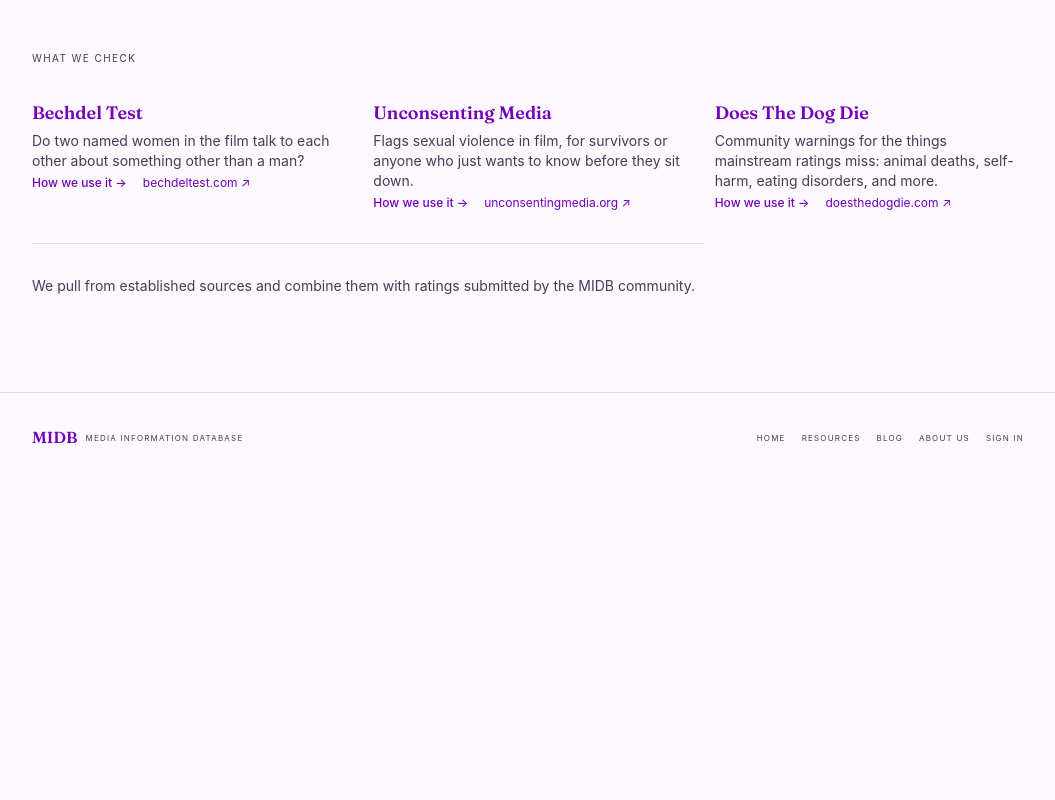
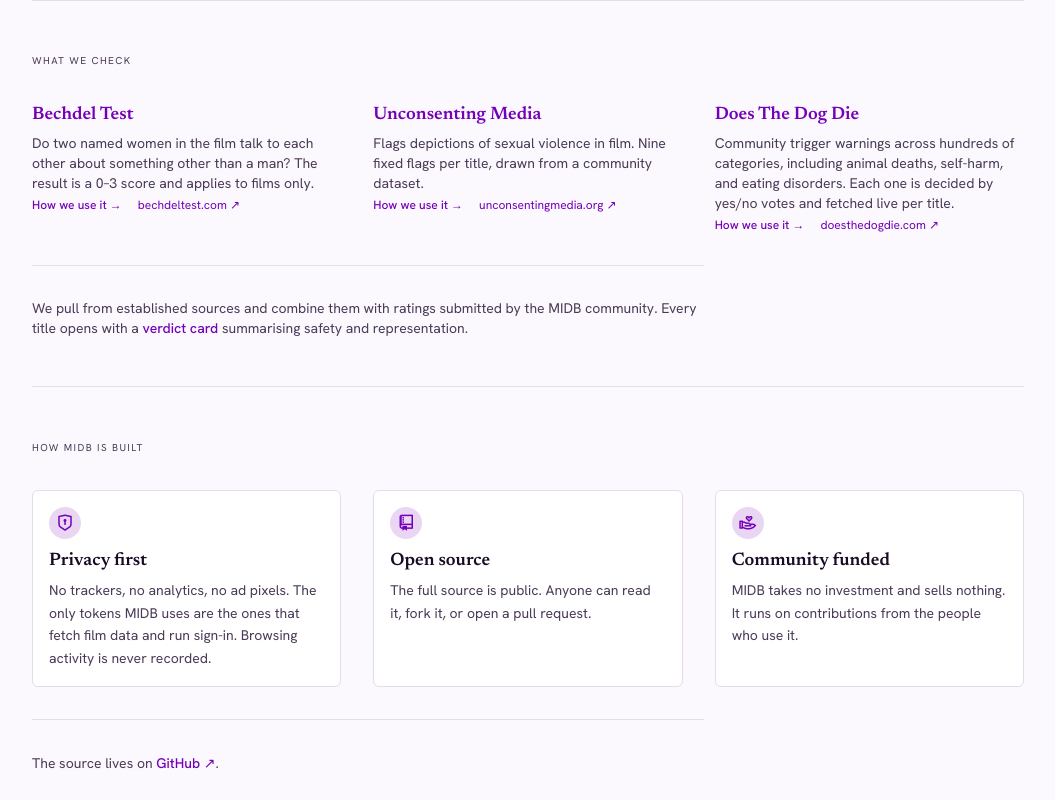
Before and after one commit to Against-Misogyny-in-Movies/MIDB, a SvelteKit app: page / in a window 1280 px wide. Shown: the part 560-1360 px from the top of the page, without its empty margins (112-1167 px from the left). Before the commit the page ends 1041 px from the top, so only its background shows below. Built offline with nearby package versions, Linux system fonts and the light colour scheme; no server answers.

Commit message:
chore: polish copy write

```diff
--- a/src/app.css
+++ b/src/app.css
@@ -1,4 +1,4 @@
-@import "tailwindcss";
+@import 'tailwindcss';
 
 @theme {
 	/* Screens */
@@ -17,134 +17,186 @@
 
 /* ─── Palette ramps + light semantic defaults ─── */
 :root {
-  --rv-900: #170025; --rv-800: #2d0050; --rv-700: #4a0080;
-  --rv-600: #6200aa; --rv-500: #7400b8; --rv-400: #a030d8;
-  --rv-300: #c890ee; --rv-200: #e2c4f8; --rv-100: #f4eafd;
+	--rv-900: #170025;
+	--rv-800: #2d0050;
+	--rv-700: #4a0080;
+	--rv-600: #6200aa;
+	--rv-500: #7400b8;
+	--rv-400: #a030d8;
+	--rv-300: #c890ee;
+	--rv-200: #e2c4f8;
+	--rv-100: #f4eafd;
 
-  --aq-600: #006b4f; --aq-500: #008a64; --aq-400: #00b386;
-  --aq-300: #64dfdf; --aq-200: #72efdd; --aq-100: #c4faf8;
+	--aq-600: #006b4f;
+	--aq-500: #008a64;
+	--aq-400: #00b386;
+	--aq-300: #64dfdf;
+	--aq-200: #72efdd;
+	--aq-100: #c4faf8;
 
-  --surface:        #fbf9fd;
+	--surface: #fbf9fd;
 	--surface-raised: #ffffff;
-  --ink:            #1a0b24;
-  --ink-muted:      #4a3a57;
-  --brand:          #7400b8;
-  --brand-strong:   #4a0080;
-  --accent:         #008a64;
-  --accent-bg:      #64dfdf;
-  --accent-ink:     #170025;
-  --border:         #e3dceb;
-  --seg-male:       #c890ee;
+	--ink: #1a0b24;
+	--ink-muted: #4a3a57;
+	--brand: #7400b8;
+	--brand-strong: #4a0080;
+	--accent: #008a64;
+	--accent-bg: #64dfdf;
+	--accent-ink: #170025;
+	--border: #e3dceb;
+	--seg-male: #c890ee;
 
 	/* Status — base / hover (soft) / on-color text (fg) */
-  --secondary:      #888883; --secondary-soft: #E2E2D5; --secondary-fg: #ffffff;
-  --success:        #22c55e; --success-soft:   #86efac; --success-fg:   #ffffff;
-  --warn:           #f59e0b; --warn-soft:      #fcd34d; --warn-fg:      #170025;
-  --danger:         #ef4444; --danger-soft:    #fca5a5; --danger-fg:    #ffffff;
-  --info:           #3b82f6; --info-soft:      #93c5fd; --info-fg:      #ffffff;
+	--secondary: #888883;
+	--secondary-soft: #e2e2d5;
+	--secondary-fg: #ffffff;
+	--success: #22c55e;
+	--success-soft: #86efac;
+	--success-fg: #ffffff;
+	--warn: #f59e0b;
+	--warn-soft: #fcd34d;
+	--warn-fg: #170025;
+	--danger: #ef4444;
+	--danger-soft: #fca5a5;
+	--danger-fg: #ffffff;
+	--info: #3b82f6;
+	--info-soft: #93c5fd;
+	--info-fg: #ffffff;
 }
 
 /* ─── System dark (yields to manual override) ─── */
 @media (prefers-color-scheme: dark) {
 	:root:not([data-theme]) {
-    --surface:        #120819;
+		--surface: #120819;
 		--surface-raised: #1e1029;
-    --ink:            #f3ecf8;
-    --ink-muted:      #b9a9c8;
-    --brand:          #c890ee;
-    --brand-strong:   #e2c4f8;
-    --accent:         #72efdd;
-    --accent-bg:      #72efdd;
-    --accent-ink:     #170025;
-    --border:         #34234a;
-    --seg-male:       #fcd34d;
+		--ink: #f3ecf8;
+		--ink-muted: #b9a9c8;
+		--brand: #c890ee;
+		--brand-strong: #e2c4f8;
+		--accent: #72efdd;
+		--accent-bg: #72efdd;
+		--accent-ink: #170025;
+		--border: #34234a;
+		--seg-male: #fcd34d;
 
-    --secondary:      #888883; --secondary-soft: #55554E; --secondary-fg: #f3ecf8;
-    --success:        #22c55e; --success-soft:   #15803d; --success-fg:   #f3ecf8;
-    --warn:           #f59e0b; --warn-soft:      #b45309; --warn-fg:      #170025;
-    --danger:         #ef4444; --danger-soft:    #b91c1c; --danger-fg:    #f3ecf8;
-    --info:           #3b82f6; --info-soft:      #1d4ed8; --info-fg:      #f3ecf8;
+		--secondary: #888883;
+		--secondary-soft: #55554e;
+		--secondary-fg: #f3ecf8;
+		--success: #22c55e;
+		--success-soft: #15803d;
+		--success-fg: #f3ecf8;
+		--warn: #f59e0b;
+		--warn-soft: #b45309;
+		--warn-fg: #170025;
+		--danger: #ef4444;
+		--danger-soft: #b91c1c;
+		--danger-fg: #f3ecf8;
+		--info: #3b82f6;
+		--info-soft: #1d4ed8;
+		--info-fg: #f3ecf8;
 	}
 }
 
 /* ─── Manual overrides ─── */
-:root[data-theme="light"] {
-  --surface:        #fbf9fd;
+:root[data-theme='light'] {
+	--surface: #fbf9fd;
 	--surface-raised: #ffffff;
-  --ink:            #1a0b24;
-  --ink-muted:      #4a3a57;
-  --brand:          #7400b8;
-  --brand-strong:   #4a0080;
-  --accent:         #008a64;
-  --accent-bg:      #64dfdf;
-  --accent-ink:     #170025;
-  --border:         #e3dceb;
-  --seg-male:       #c890ee;
+	--ink: #1a0b24;
+	--ink-muted: #4a3a57;
+	--brand: #7400b8;
+	--brand-strong: #4a0080;
+	--accent: #008a64;
+	--accent-bg: #64dfdf;
+	--accent-ink: #170025;
+	--border: #e3dceb;
+	--seg-male: #c890ee;
 
-  --secondary:      #888883; --secondary-soft: #E2E2D5; --secondary-fg: #ffffff;
-  --success:        #22c55e; --success-soft:   #86efac; --success-fg:   #ffffff;
-  --warn:           #f59e0b; --warn-soft:      #fcd34d; --warn-fg:      #170025;
-  --danger:         #ef4444; --danger-soft:    #fca5a5; --danger-fg:    #ffffff;
-  --info:           #3b82f6; --info-soft:      #93c5fd; --info-fg:      #ffffff;
+	--secondary: #888883;
+	--secondary-soft: #e2e2d5;
+	--secondary-fg: #ffffff;
+	--success: #22c55e;
+	--success-soft: #86efac;
+	--success-fg: #ffffff;
+	--warn: #f59e0b;
+	--warn-soft: #fcd34d;
+	--warn-fg: #170025;
+	--danger: #ef4444;
+	--danger-soft: #fca5a5;
+	--danger-fg: #ffffff;
+	--info: #3b82f6;
+	--info-soft: #93c5fd;
+	--info-fg: #ffffff;
 }
 
-:root[data-theme="dark"] {
-  --surface:        #120819;
+:root[data-theme='dark'] {
+	--surface: #120819;
 	--surface-raised: #1e1029;
-  --ink:            #f3ecf8;
-  --ink-muted:      #b9a9c8;
-  --brand:          #c890ee;
-  --brand-strong:   #e2c4f8;
-  --accent:         #72efdd;
-  --accent-bg:      #72efdd;
-  --accent-ink:     #170025;
-  --border:         #34234a;
-  --seg-male:       #72efdd;
+	--ink: #f3ecf8;
+	--ink-muted: #b9a9c8;
+	--brand: #c890ee;
+	--brand-strong: #e2c4f8;
+	--accent: #72efdd;
+	--accent-bg: #72efdd;
+	--accent-ink: #170025;
+	--border: #34234a;
+	--seg-male: #72efdd;
 
-  --secondary:      #888883; --secondary-soft: #55554E; --secondary-fg: #f3ecf8;
-  --success:        #22c55e; --success-soft:   #15803d; --success-fg:   #f3ecf8;
-  --warn:           #f59e0b; --warn-soft:      #b45309; --warn-fg:      #170025;
-  --danger:         #ef4444; --danger-soft:    #b91c1c; --danger-fg:    #f3ecf8;
-  --info:           #3b82f6; --info-soft:      #1d4ed8; --info-fg:      #f3ecf8;
+	--secondary: #888883;
+	--secondary-soft: #55554e;
+	--secondary-fg: #f3ecf8;
+	--success: #22c55e;
+	--success-soft: #15803d;
+	--success-fg: #f3ecf8;
+	--warn: #f59e0b;
+	--warn-soft: #b45309;
+	--warn-fg: #170025;
+	--danger: #ef4444;
+	--danger-soft: #b91c1c;
+	--danger-fg: #f3ecf8;
+	--info: #3b82f6;
+	--info-soft: #1d4ed8;
+	--info-fg: #f3ecf8;
 }
 
 /* ─── Semantic tokens exposed to Tailwind (inline = re-cascades on theme change) ─── */
 @theme inline {
-  --color-surface:        var(--surface);
+	--color-surface: var(--surface);
 	--color-surface-raised: var(--surface-raised);
-  --color-ink:            var(--ink);
-  --color-ink-muted:      var(--ink-muted);
-  --color-brand:          var(--brand);
-  --color-brand-strong:   var(--brand-strong);
-  --color-accent:         var(--accent);
-  --color-accent-bg:      var(--accent-bg);
-  --color-accent-ink:     var(--accent-ink);
-  --color-border:         var(--border);
-  --color-seg-male:       var(--seg-male);
+	--color-ink: var(--ink);
+	--color-ink-muted: var(--ink-muted);
+	--color-brand: var(--brand);
+	--color-brand-strong: var(--brand-strong);
+	--color-accent: var(--accent);
+	--color-accent-bg: var(--accent-bg);
+	--color-accent-ink: var(--accent-ink);
+	--color-border: var(--border);
+	--color-seg-male: var(--seg-male);
 
-  --color-secondary:      var(--secondary);
+	--color-secondary: var(--secondary);
 	--color-secondary-soft: var(--secondary-soft);
-  --color-secondary-fg:   var(--secondary-fg);
-  --color-success:        var(--success);
-  --color-success-soft:   var(--success-soft);
-  --color-success-fg:     var(--success-fg);
-  --color-warn:           var(--warn);
-  --color-warn-soft:      var(--warn-soft);
-  --color-warn-fg:        var(--warn-fg);
-  --color-danger:         var(--danger);
-  --color-danger-soft:    var(--danger-soft);
-  --color-danger-fg:      var(--danger-fg);
-  --color-info:           var(--info);
-  --color-info-soft:      var(--info-soft);
-  --color-info-fg:        var(--info-fg);
+	--color-secondary-fg: var(--secondary-fg);
+	--color-success: var(--success);
+	--color-success-soft: var(--success-soft);
+	--color-success-fg: var(--success-fg);
+	--color-warn: var(--warn);
+	--color-warn-soft: var(--warn-soft);
+	--color-warn-fg: var(--warn-fg);
+	--color-danger: var(--danger);
+	--color-danger-soft: var(--danger-soft);
+	--color-danger-fg: var(--danger-fg);
+	--color-info: var(--info);
+	--color-info-soft: var(--info-soft);
+	--color-info-fg: var(--info-fg);
 
-  --font-display: "Fraunces", ui-serif, Georgia, serif;
+	--font-display: 'Newsreader', ui-serif, Georgia, serif;
+	--font-body: 'Hanken Grotesk', ui-sans-serif, system-ui, sans-serif;
+	--font-sans: var(--font-body);
 }
 
 @layer components {
-
 	body {
 		@apply bg-surface text-ink;
+		font-family: var(--font-body);
 		color-scheme: light dark;
 		caret-color: var(--accent-bg);
 	}
@@ -174,5 +226,4 @@
 	.display {
 		font-family: var(--font-display);
 	}
-
 }
--- a/src/app.html
+++ b/src/app.html
@@ -21,7 +21,7 @@
 		</script>
 		<link rel="preconnect" href="https://fonts.gstatic.com" crossorigin="anonymous" />
 		<link
-			href="https://fonts.googleapis.com/css2?family=Fraunces:opsz,wght@9..144,400;9..144,600&display=swap"
+			href="https://fonts.googleapis.com/css2?family=Hanken+Grotesk:ital,wght@0,400;0,500;0,600;1,400;1,500&family=Newsreader:ital,opsz,wght@0,6..72,400;0,6..72,600;1,6..72,400;1,6..72,600&display=swap"
 			rel="stylesheet"
 		/>
 		%sveltekit.head%
--- a/src/lib/components/resources/metricArticle.svelte
+++ b/src/lib/components/resources/metricArticle.svelte
@@ -70,9 +70,11 @@
   }
 
   /* Descriptive subtitle, not a status pill — quiet muted prose under the title,
-     matching the page header's .lede treatment. */
+     matching the page header's .lede treatment. `pre-line` honours explicit
+     newlines in the tagline while still wrapping long lines on narrow screens. */
   .tagline {
     @apply text-sm text-ink-muted leading-snug;
+    white-space: pre-line;
     min-width: 0;
   }
 
--- a/src/routes/+page.svelte
+++ b/src/routes/+page.svelte
@@ -1,5 +1,23 @@
 <script lang="ts">
 	import HeroSearch from '$lib/components/landing/heroSearch.svelte';
+
+	const principles = [
+		{
+			icon: 'ri-shield-keyhole-line',
+			title: 'Privacy first',
+			body: 'No trackers, no analytics, no ad pixels. The only tokens MIDB uses are the ones that fetch film data and run sign-in. Browsing activity is never recorded.'
+		},
+		{
+			icon: 'ri-git-repository-line',
+			title: 'Open source',
+			body: 'The full source is public. Anyone can read it, fork it, or open a pull request.'
+		},
+		{
+			icon: 'ri-hand-heart-line',
+			title: 'Community funded',
+			body: 'MIDB takes no investment and sells nothing. It runs on contributions from the people who use it.'
+		}
+	];
 </script>
 
 <section class="hero">
@@ -22,7 +40,10 @@
 	<div class="metrics-grid">
 		<div>
 			<h3 class="display">Bechdel Test</h3>
-			<p>Do two named women in the film talk to each other about something other than a man?</p>
+			<p>
+				Do two named women in the film talk to each other about something other than a man? The
+				result is a 0–3 score and applies to films only.
+			</p>
 			<div class="card-links">
 				<a class="learn-link" href="/resources#bechdel">How we use it →</a>
 				<a
@@ -36,8 +57,8 @@
 		<div>
 			<h3 class="display">Unconsenting Media</h3>
 			<p>
-				Flags sexual violence in film, for survivors or anyone who just wants to know before they
-				sit down.
+				Flags depictions of sexual violence in film. Nine fixed flags per title, drawn from a
+				community dataset.
 			</p>
 			<div class="card-links">
 				<a class="learn-link" href="/resources#unconsenting">How we use it →</a>
@@ -52,8 +73,9 @@
 		<div>
 			<h3 class="display">Does The Dog Die</h3>
 			<p>
-				Community warnings for the things mainstream ratings miss: animal deaths, self-harm, eating
-				disorders, and more.
+				Community trigger warnings across hundreds of categories, including animal deaths,
+				self-harm, and eating disorders. Each one is decided by yes/no votes and fetched live per
+				title.
 			</p>
 			<div class="card-links">
 				<a class="learn-link" href="/resources#ddd">How we use it →</a>
@@ -68,6 +90,28 @@
 	</div>
 	<p class="metrics-note">
 		We pull from established sources and combine them with ratings submitted by the MIDB community.
+		Every title opens with a <a href="/resources#verdict">verdict card</a> summarising safety and representation.
+	</p>
+</section>
+
+<section class="principles">
+	<p class="principles-label label">How MIDB is built</p>
+	<div class="principles-grid">
+		{#each principles as p (p.title)}
+			<div class="principle">
+				<span class="principle-icon" aria-hidden="true"><i class={p.icon}></i></span>
+				<h3 class="display">{p.title}</h3>
+				<p>{p.body}</p>
+			</div>
+		{/each}
+	</div>
+	<p class="principles-note">
+		The source lives on
+		<a
+			href="https://github.com/Against-Misogyny-in-Movies/MIDB"
+			target="_blank"
+			rel="noopener noreferrer">GitHub ↗</a
+		>.
 	</p>
 </section>
 
@@ -161,6 +205,14 @@
 		max-width: 42rem;
 	}
 
+	.metrics-note a {
+		@apply text-brand no-underline font-medium;
+	}
+
+	.metrics-note a:hover {
+		@apply text-brand-strong;
+	}
+
 	.card-links {
 		@apply flex flex-wrap items-center gap-md mt-xs;
 	}
@@ -178,4 +230,55 @@
 	.learn-link {
 		@apply font-medium;
 	}
+
+	.principles {
+		@apply border-t border-border pt-xl pb-xl;
+	}
+
+	.principles-label {
+		@apply mb-lg block;
+	}
+
+	.principles-grid {
+		@apply grid grid-cols-1 gap-lg;
+	}
+
+	@media (min-width: 768px) {
+		.principles-grid {
+			@apply grid-cols-3;
+		}
+	}
+
+	.principle {
+		@apply rounded-md border border-border bg-surface-raised p-md;
+	}
+
+	.principle-icon {
+		@apply flex items-center justify-center rounded-full text-lg mb-sm;
+		width: 2rem;
+		height: 2rem;
+		background-color: color-mix(in oklab, var(--brand) 16%, transparent);
+		color: var(--brand);
+	}
+
+	.principles h3 {
+		@apply text-ink font-semibold mb-xs text-lg;
+	}
+
+	.principles p {
+		@apply text-ink-muted text-sm leading-relaxed;
+	}
+
+	.principles-note {
+		@apply text-ink-muted text-sm mt-lg pt-lg border-t border-border;
+		max-width: 42rem;
+	}
+
+	.principles-note a {
+		@apply text-brand no-underline font-medium;
+	}
+
+	.principles-note a:hover {
+		@apply text-brand-strong;
+	}
 </style>
--- a/src/routes/resources/+page.svelte
+++ b/src/routes/resources/+page.svelte
@@ -28,9 +28,9 @@
     <p class="eyebrow display">Resources</p>
     <h1 class="display">How our metrics work</h1>
     <p class="lede">
-      MIDB pulls together a few different sources to flag misogyny and violence against women in film
-      and television. Here's what each metric measures, where the numbers come from, and how we use
-      them.
+      MIDB combines several sources to flag misogyny and violence against women in film and
+      television. This page covers what each metric measures, where its data comes from, and how it is
+      used.
     </p>
   </header>
 
@@ -44,40 +44,63 @@
         id="verdict"
         icon="ri-compass-3-line"
         title="Verdict cards"
-        tagline="The at-a-glance summary"
+        tagline="The summary at the top of every title"
       >
         <SubBlock label="What it is">
           <p>
-            Two cards sit at the top of every title — one for content safety, one for representation.
-            They give you the gist before you read the rest of the page.
+            Verdict cards are the page's at-a-glance summary. Every title opens with two of them, one
+            for content safety and one for representation, each distilling the metrics further down the
+            page into a single tier so the overall picture is clear before reading any detail.
           </p>
         </SubBlock>
         <SubBlock label="How it works">
           <p>
-            Each card settles on a rating with a short label, plus a note telling you how many of its
-            metrics it had to work with — so you know how much weight to put on it.
+            Each card resolves to one of three tiers, plus a fourth "not enough data" state when too
+            few metrics are available. The count shown next to the label is how many signals went into
+            the rating.
           </p>
           <VerdictTierExample />
         </SubBlock>
         <SubBlock label="Where it comes from">
           <p>
-            Nothing here is stored. The cards are worked out in your browser from the metrics already
-            on the page: the Unconsenting Media flags, the Does the Dog Die tags, the Bechdel rating,
-            and the cast and crew gender split from TMDB.
+            Nothing here is stored. The cards are computed in the browser from metrics already on the
+            page: the Unconsenting Media flags, the Does the Dog Die tags, the Bechdel rating, and the
+            cast and crew gender breakdown from TMDB.
           </p>
         </SubBlock>
-        <SubBlock label="How we work it out">
+        <SubBlock label="How safety is scored">
           <p>
-            Safety takes the worst signal it finds. On-screen, off-screen, or attempted rape, child
-            sexual abuse, and incest push it to Harmful. Harassment, adult–teen relationships, and
-            rape that's mentioned or implied push it to Watch with caution. A community trigger tag
-            about sexual violence can raise it to Harmful on its own.
+            Safety reads two sources, the Unconsenting Media flags and the Does the Dog Die tags, and
+            takes the most severe result. With neither source available, the card reads "not enough
+            data".
           </p>
           <p>
-            Representation averages up to four numbers: the share of women in the full cast, among the
-            top five billed, and in the key crew departments (directing, writing, production, editing,
-            camera), plus the Bechdel rating. We need at least two of those, or the card just says it
-            doesn't have enough to go on.
+            Five Unconsenting Media flags set the tier to Harmful: rape on screen, rape off screen,
+            attempted rape, child sexual abuse, and incest. Three set it to Watch with caution when no
+            harmful flag is present: on-screen sexual harassment, adult–teen sexual content, and rape
+            that is only mentioned or implied.
+          </p>
+          <p>
+            Does the Dog Die can raise the tier but never lower it. A community tag naming rape,
+            sexual assault, sexual abuse, molestation, or incest, with more yes votes than no votes,
+            raises the card to Harmful on its own.
+          </p>
+        </SubBlock>
+        <SubBlock label="How representation is scored">
+          <p>
+            Representation draws on up to four signals: the share of women in the full cast, the share
+            among the top five billed, the share across the key crew departments (directing, writing,
+            production, editing, and camera), and the Bechdel rating. Series have no Bechdel rating, so
+            they use the first three.
+          </p>
+          <p>
+            Each signal scores 0, 1, or 2. A gender share of 70% or more scores 2, 40% or more scores
+            1, and anything lower scores 0. The Bechdel rating maps 3/3 to 2, 2/3 to 1, and below that
+            to 0. Fewer than two available signals reads "not enough data".
+          </p>
+          <p>
+            The available scores are averaged. An average of 1.75 or above is Strong representation,
+            1.0 or above is Mixed, and below that is Poor.
           </p>
         </SubBlock>
       </MetricArticle>
@@ -92,24 +115,24 @@
       >
         <SubBlock label="What it is">
           <p>
-            A rough 0–3 score for whether a movie lets two named women talk to each other about
-            anything other than a man.
+            A 0–3 score for whether two named women in a film talk to each other about something other
+            than a man.
           </p>
         </SubBlock>
         <SubBlock label="How it works">
-          <p>Three steps, each building on the last:</p>
+          <p>Three criteria, each building on the one before it:</p>
           <BechdelLadderExample />
         </SubBlock>
         <SubBlock label="Where it comes from">
           <p>
-            The ratings come from BechdelTest.com, a long-running community project. We load them into
-            our database when we seed it. It's a movies-only test, so you won't see it on series.
+            The ratings come from BechdelTest.com, a community project. They are loaded into the
+            database during seeding. The test applies to films only, so it does not appear on series.
           </p>
         </SubBlock>
         <SubBlock label="How we work it out">
           <p>
-            We don't change the rating — we just show which steps a film passed. The result also feeds
-            into the representation card.
+            The rating is used as published. The card shows which criteria a film passed, and the
+            score feeds into the representation verdict.
           </p>
         </SubBlock>
       </MetricArticle>
@@ -124,29 +147,28 @@
       >
         <SubBlock label="What it is">
           <p>
-            A checklist of nine flags about sexual violence on screen. One of them is the reassuring
-            one: "No rape or sexual assault."
+            A set of nine flags covering sexual violence on screen. Eight mark a concern; the ninth,
+            "No rape or sexual assault", is the absence of one.
           </p>
         </SubBlock>
         <SubBlock label="How it works">
           <p>
-            Every flag is either present or not. The reassuring flag shows green when it applies; the
-            other eight are concerns. The count you see ignores the reassuring flag and tallies the
-            rest.
+            Each flag is either present or absent. The "No rape or sexual assault" flag shows green
+            when it applies. The concern count tallies the other eight and ignores it.
           </p>
           <UmFlagsExample />
         </SubBlock>
         <SubBlock label="Where it comes from">
           <p>
             The flags come from the Unconsenting Media dataset, matched to each title by name and year
-            when we seed the database. When a title is ambiguous, we show you the possible matches and
-            let you pick the right one — that choice stays in your browser and isn't saved.
+            during seeding. When a title is ambiguous, the page lists the possible matches to choose
+            from. That choice stays in the browser and is not saved.
           </p>
         </SubBlock>
         <SubBlock label="How we work it out">
           <p>
-            Each title gets one record, shown as the nine flags. The serious ones feed straight into
-            the safety card.
+            Each title resolves to one record of nine flags. Five of them feed into the safety verdict
+            as harmful, and three as caution.
           </p>
         </SubBlock>
       </MetricArticle>
@@ -161,27 +183,28 @@
       >
         <SubBlock label="What it is">
           <p>
-            Community-written trigger warnings — "does a dog die?", "is there blood?", and hundreds
-            more, across categories like animal harm, violence, and sexual content.
+            Community-written trigger warnings: "does a dog die?", "is there blood?", and hundreds
+            more, across categories such as animal harm, violence, and sexual content.
           </p>
         </SubBlock>
         <SubBlock label="How it works">
           <p>
-            People vote yes or no on whether each thing happens. We only show a warning once the crowd
-            agrees it does: at least as many yes votes as no, and at least one yes.
+            People vote yes or no on whether each thing happens. A warning is shown only when the yes
+            votes are at least equal to the no votes, with at least one yes.
           </p>
         </SubBlock>
         <SubBlock label="Where it comes from">
           <p>
-            We pull this live from the Does the Dog Die API every time you open a title — movies by
-            their IMDb id, series by title and year. We cache it for about an hour and don't store it
-            ourselves. It loads in just after the page does, so it never holds up the rest.
+            The data is fetched live from the Does the Dog Die API when a title opens: films by IMDb
+            id, series by title and year. It is cached for about an hour and not stored otherwise. It
+            loads just after the page, so it does not block the rest of the content.
           </p>
         </SubBlock>
         <SubBlock label="How we work it out">
           <p>
-            We keep the agreed-on warnings, sort them by how strong the vote is, and group them by
-            category. Warnings about sexual violence can also raise the safety card.
+            The confirmed warnings are sorted by margin of the vote and grouped by category. A warning
+            naming sexual violence can raise the safety verdict to Harmful, as described under verdict
+            cards.
           </p>
         </SubBlock>
       </MetricArticle>
```
Also changed, not shown: .CLAUDE/architecture.md, 1 other file (tests, documents, lock files or other folders). Lines whose indentation alone changed are shown as unchanged.
